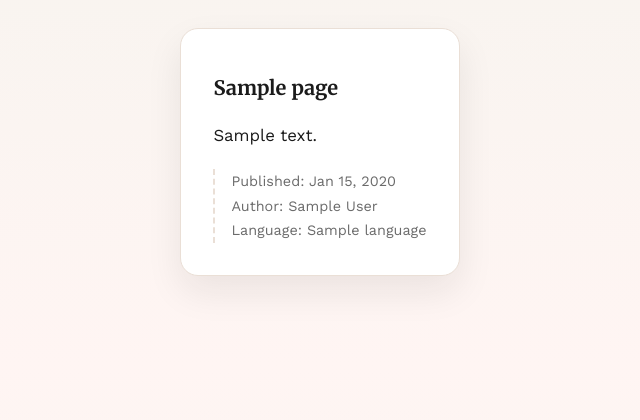
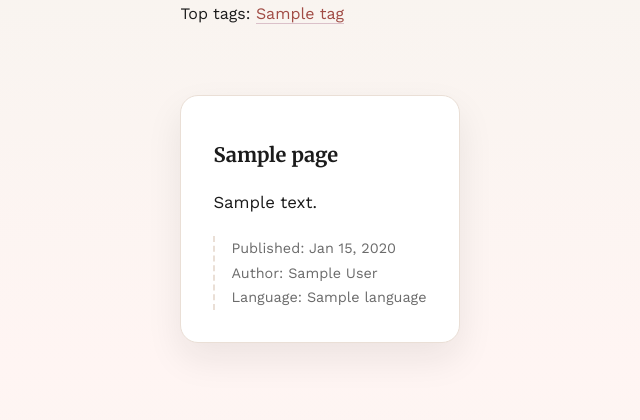
Before and after one commit to alcides/alcides-bliki, a Django app: page / in a window 1280 px wide. Shown: the part 113-533 px from the top of the page, without its empty margins (320-960 px from the left). Run offline with Django 3.2, Linux system fonts and the light colour scheme; tables that the repository leaves empty hold one stand-in row (values such as "Sample post"); some web fonts are replaced.

Commit message:
Added tagging system

```diff
--- a/wiki/models.py
+++ b/wiki/models.py
@@ -10,6 +10,14 @@ class Language(models.Model):
 	def __str__(self):
 		return f'{self.name}'
 
+class Tag(models.Model):
+	name = models.CharField(max_length=60)
+	slug = models.SlugField(max_length=60, unique=True)
+
+	def __str__(self):
+		return self.name
+
+
 class Page(models.Model):
 	title = models.CharField(blank=True, max_length=180)
 	slug = models.CharField(max_length=60)
@@ -18,6 +26,7 @@ class Page(models.Model):
 	date = models.DateTimeField(auto_now=True)
 	author = models.ForeignKey(User, on_delete=models.CASCADE)
 	text = models.TextField()
+	tags = models.ManyToManyField(Tag, blank=True, related_name='pages')
 
 	class Meta:
 		ordering = ['-date']
--- a/wiki/templates/wiki/page_list.html
+++ b/wiki/templates/wiki/page_list.html
@@ -1,9 +1,19 @@
 {% extends "base.html" %}
 
-{% block pagetitle %}Latest Pages{% endblock %}
-{% block title %}Latest Pages{% endblock %}
+{% block pagetitle %}{% if tag %}Posts tagged with: {{ tag.name }}{% else %}Latest Pages{% endif %}{% endblock %}
+{% block title %}{% if tag %}Posts tagged with: {{ tag.name }}{% else %}Latest Pages{% endif %}{% endblock %}
 
 {% block content %}
+{% if top_tags %}
+<div class="top_tags">
+	<p>Top tags:
+	{% for tag in top_tags %}
+		<a href="{% url 'tag_page_list' tag.slug %}">{{ tag.name }}</a>{% if not forloop.last %}, {% endif %}
+	{% endfor %}
+	</p>
+</div>
+{% endif %}
+
 <div class="pages_list">
 	{% for object in object_list %}
 		{% include "wiki/page.html" %}
--- a/wiki/urls.py
+++ b/wiki/urls.py
@@ -1,14 +1,13 @@
-import datetime
 from django.conf import settings
 from django.urls import path, re_path, include, register_converter
 from django.conf.urls.static import static
 from django.contrib import admin
 
 from django.views.generic.detail import DetailView
-from django.views.generic.list import ListView
 
 from .models import Page
 from .feeds import English, Portuguese, All
+from .views import HomePageView, TagPageListView
 
 
 class SlugConverter:
@@ -28,6 +27,7 @@ urlpatterns = [
     path('feeds/all/', All()),
 	path('feeds/pt/', Portuguese()),
 	path('feeds/en/', English()),
-    path('', ListView.as_view(queryset= Page.objects.filter(pubdate__isnull=False).exclude(pubdate__gt=datetime.datetime.now()).order_by('-pubdate'), paginate_by=20 )),
+    path('', HomePageView.as_view()),
+    path('tag/<slug:slug>/', TagPageListView.as_view(), name='tag_page_list'),
     re_path('^(?!(admin|media|static))(?P<slug>[\w/\-_]*)/$', DetailView.as_view(queryset=Page.objects.all()), name="page_detail"),
 ]
--- /dev/null
+++ b/wiki/views.py
@@ -0,0 +1,53 @@
+import datetime
+from django.utils import timezone
+from django.db.models import Count
+from django.shortcuts import get_object_or_404
+from django.views.generic.list import ListView
+
+from .models import Page, Tag
+
+
+def _published_pages():
+    now = timezone.now()
+    return Page.objects.filter(
+        pubdate__isnull=False
+    ).exclude(
+        pubdate__gt=now
+    ).order_by('-pubdate')
+
+
+class HomePageView(ListView):
+    model = Page
+    template_name = 'wiki/page_list.html'
+    paginate_by = 20
+    context_object_name = 'object_list'
+
+    def get_queryset(self):
+        return _published_pages()
+
+    def get_context_data(self, **kwargs):
+        context = super().get_context_data(**kwargs)
+        now = timezone.now()
+        context['top_tags'] = Tag.objects.filter(
+            pages__pubdate__isnull=False,
+            pages__pubdate__lte=now,
+        ).annotate(
+            page_count=Count('pages', distinct=True),
+        ).order_by('-page_count')[:10]
+        return context
+
+
+class TagPageListView(ListView):
+    model = Page
+    template_name = 'wiki/page_list.html'
+    paginate_by = 20
+    context_object_name = 'object_list'
+
+    def get_queryset(self):
+        tag = get_object_or_404(Tag, slug=self.kwargs['slug'])
+        return _published_pages().filter(tags=tag)
+
+    def get_context_data(self, **kwargs):
+        context = super().get_context_data(**kwargs)
+        context['tag'] = get_object_or_404(Tag, slug=self.kwargs['slug'])
+        return context
```
Also changed, not shown: wiki/admin.py (+9 -2 lines), wiki/migrations/0003_tag.py (added).
